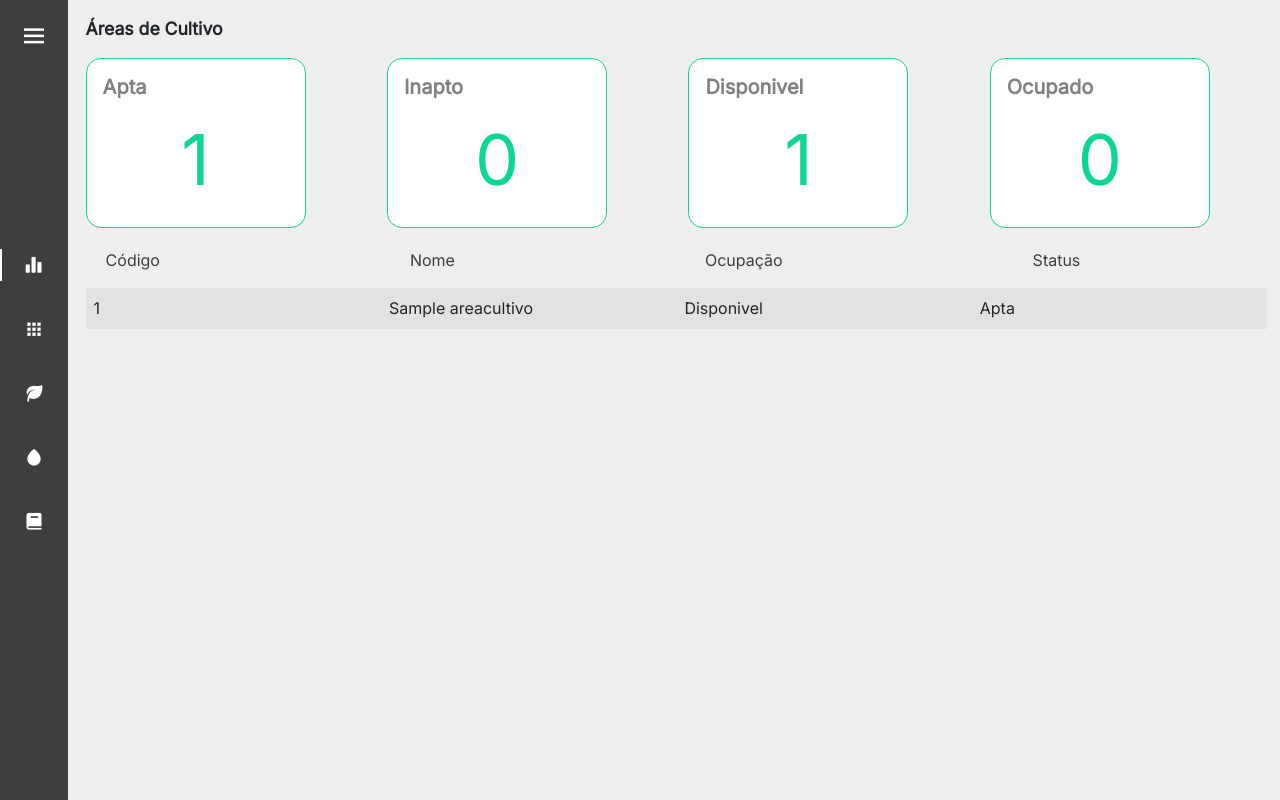
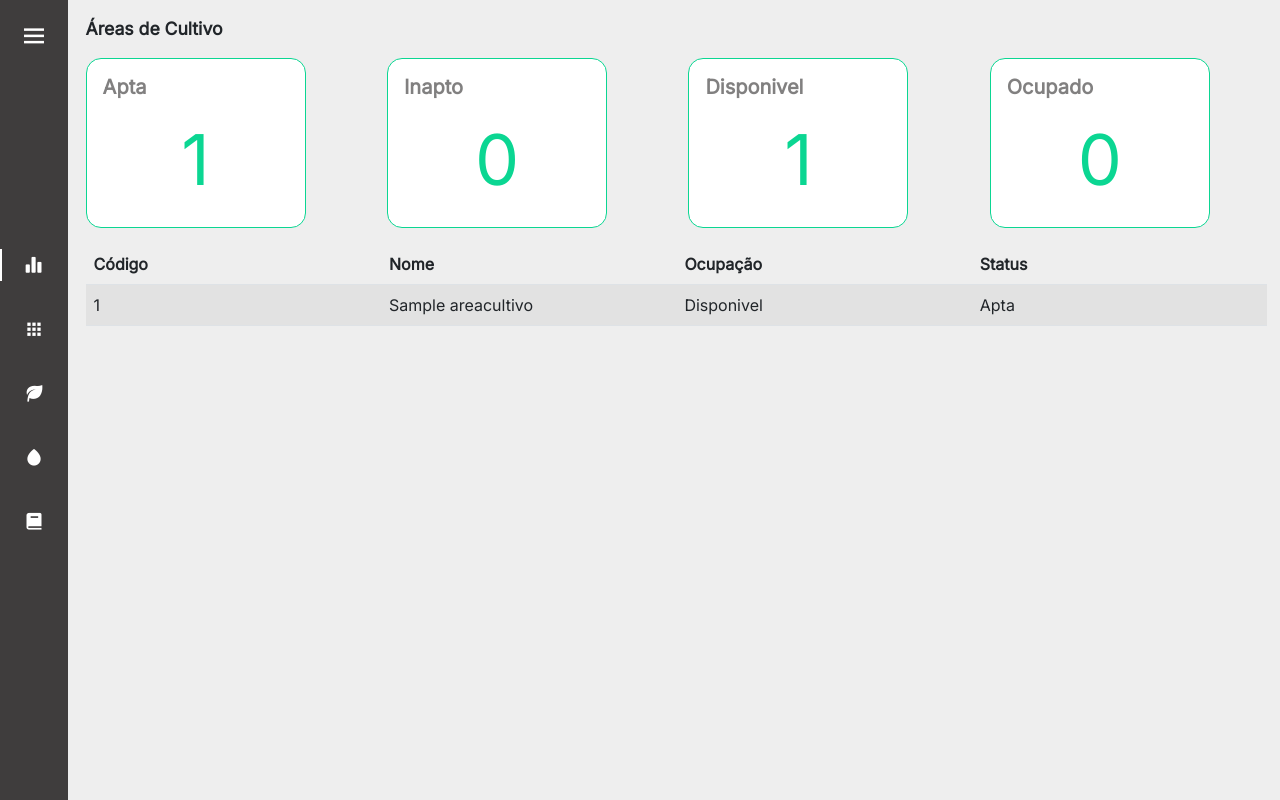
Before and after one commit to ViviFerreira/projeto_web_smartgarden, a Django app: page /areas/ in a window 1280 px wide. Shown: the part 60-860 px from the top of the page. Run offline with Django 4.2, Linux system fonts and the light colour scheme; tables that the repository leaves empty hold one stand-in row (values such as "Sample post"); some libraries are stand-ins or nearby versions.

Commit message:
Alteração do cabeçalho da tabela

```diff
--- a/templates/areas.html
+++ b/templates/areas.html
@@ -38,16 +38,17 @@
 			</div>
 		</div>
 	</div>
-	<div class="descricao">
-		<ul>
-			<li>Código</li>
-			<li>Nome</li>
-			<li>Ocupação</li>
-			<li>Status</li>
-		</ul>
-	</div>
+
 	<div>
-		<table class="table table-striped table-hover">
+		<table class="table table-striped table-hover mt-3">
+			<thead>
+				<tr>
+					<th scope="col">Código</th>
+					<th scope="col">Nome</th>
+					<th scope="col">Ocupação</th>
+					<th scope="col">Status</th>
+				</tr>
+			</thead>
 			<tbody>
 				{% for area in areas %}
 				<tr>
```
